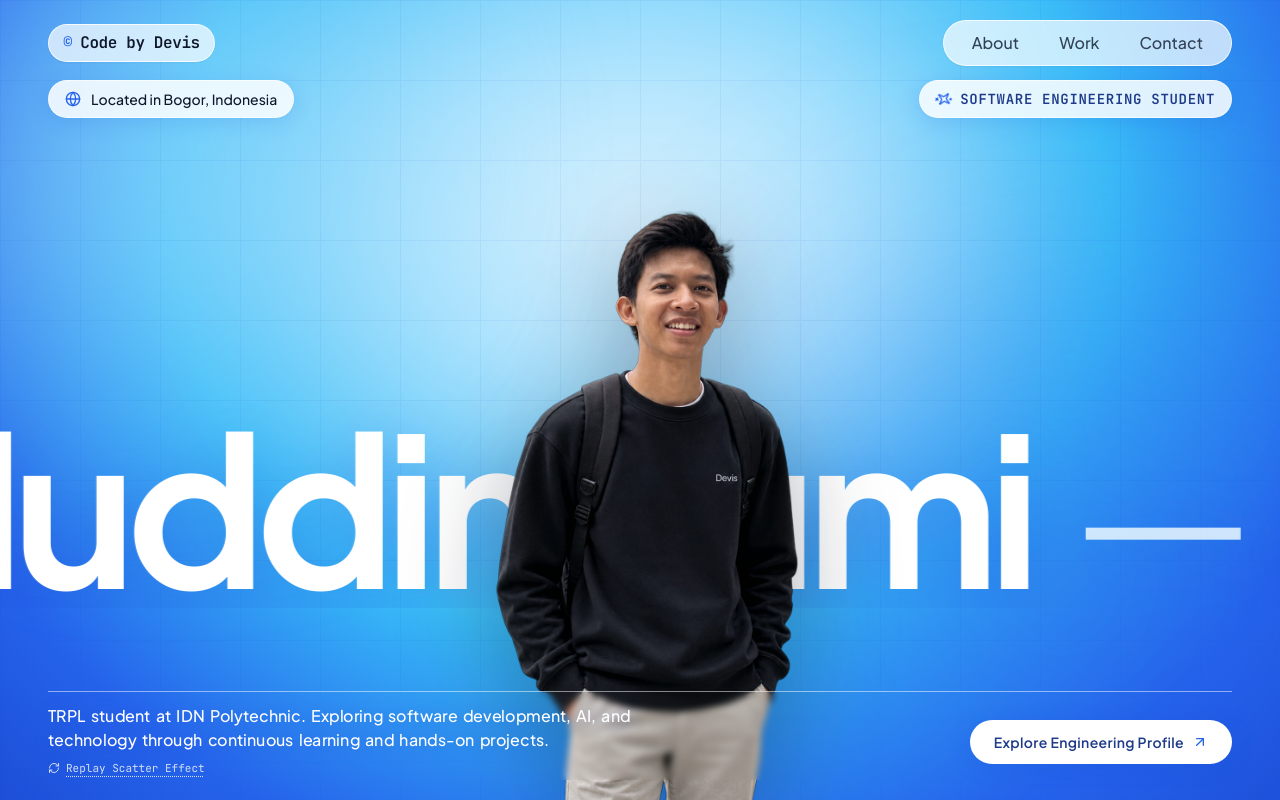
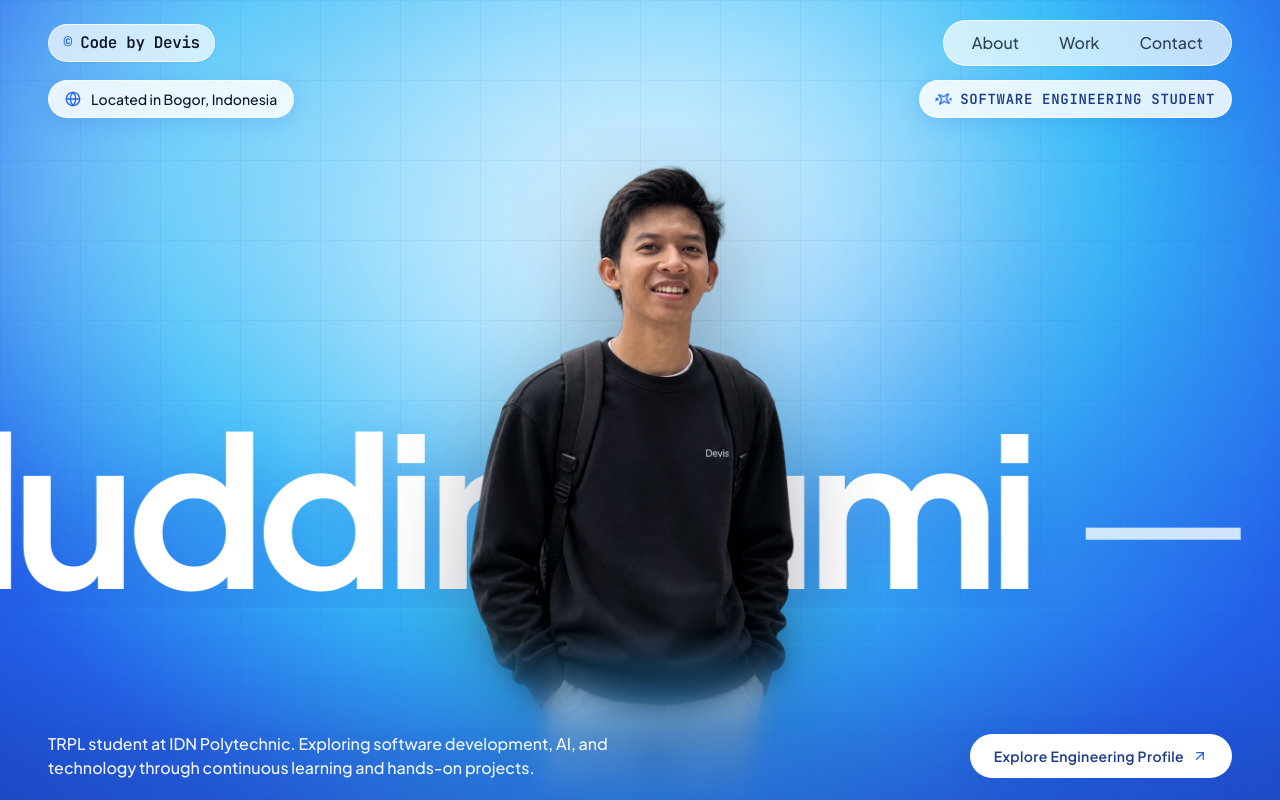
Before and after one commit to DevisRoomi/devis.me, a React (Vite) app: page / in a window 1280 px wide. Built offline with nearby package versions, Linux system fonts and the light colour scheme; a web font is replaced by a local one.

Commit message:
fix: center portrait alignment, seamless continuous bottom blur fade, and legible editorial bio

```diff
--- a/src/components/Preloader.tsx
+++ b/src/components/Preloader.tsx
@@ -21,10 +21,15 @@ export const Preloader: React.FC<PreloaderProps> = ({ onLoadingComplete }) => {
   const [index, setIndex] = useState(0);
   const containerRef = useRef<HTMLDivElement>(null);
   const pathRef = useRef<SVGPathElement>(null);
-  const [dimension, setDimension] = useState({ width: 0, height: 0 });
+  const [dimension, setDimension] = useState({
+    width: typeof window !== 'undefined' ? window.innerWidth : 1200,
+    height: typeof window !== 'undefined' ? window.innerHeight : 800,
+  });
 
   useEffect(() => {
-    setDimension({ width: window.innerWidth, height: window.innerHeight });
+    if (typeof window !== 'undefined') {
+      setDimension({ width: window.innerWidth, height: window.innerHeight });
+    }
 
     const handleResize = () => {
       setDimension({ width: window.innerWidth, height: window.innerHeight });
@@ -47,9 +52,10 @@ export const Preloader: React.FC<PreloaderProps> = ({ onLoadingComplete }) => {
 
   // Dennis Snellenberg signature curved slide-up reveal
   useEffect(() => {
-    if (index !== WORDS.length - 1 || dimension.width === 0) return;
+    if (index !== WORDS.length - 1) return;
 
-    const { width, height } = dimension;
+    const width = dimension.width || (typeof window !== 'undefined' ? window.innerWidth : 1200);
+    const height = dimension.height || (typeof window !== 'undefined' ? window.innerHeight : 800);
     const curveHeight = Math.min(220, height * 0.3);
 
     // Stretched downward curve during slide
@@ -57,12 +63,21 @@ export const Preloader: React.FC<PreloaderProps> = ({ onLoadingComplete }) => {
     // Flattened top path at finish
     const finalFlatPath = `M0 0 L${width} 0 L${width} 0 Q${width / 2} 0 0 0 Z`;
 
+    let completed = false;
+    const triggerComplete = () => {
+      if (!completed) {
+        completed = true;
+        onLoadingComplete();
+      }
+    };
+
     const tl = gsap.timeline({
-      delay: 0.15,
-      onComplete: () => {
-        onLoadingComplete();
-      },
+      delay: 0.1,
+      onComplete: triggerComplete,
     });
+
+    // Safety timeout in case GSAP ticker is throttled in background/headless tab
+    const safetyTimeout = setTimeout(triggerComplete, 1600);
 
     // 1. Text fades out smoothly
     tl.to('.preloader-text-wrap', {
@@ -102,6 +117,8 @@ export const Preloader: React.FC<PreloaderProps> = ({ onLoadingComplete }) => {
       },
       '-=0.35'
     );
+
+    return () => clearTimeout(safetyTimeout);
   }, [index, dimension, onLoadingComplete]);
 
   const { width, height } = dimension;
--- a/src/sections/01_HeroSection.tsx
+++ b/src/sections/01_HeroSection.tsx
@@ -1,18 +1,16 @@
-import React, { useEffect, useRef, useState } from 'react';
-import { Globe, ArrowUpRight, Sparkles, RefreshCw } from 'lucide-react';
+import React, { useRef } from 'react';
+import { Globe, ArrowUpRight, Sparkles } from 'lucide-react';
 import gsap from 'gsap';
 
 interface HeroSectionProps {
   isLoading?: boolean;
 }
 
-export const HeroSection: React.FC<HeroSectionProps> = ({ isLoading = false }) => {
+export const HeroSection: React.FC<HeroSectionProps> = () => {
   const heroRef = useRef<HTMLElement>(null);
   const portraitRef = useRef<HTMLDivElement>(null);
-  const bioContainerRef = useRef<HTMLDivElement>(null);
-  const [scatterKey, setScatterKey] = useState(0);
 
-  // Bio text for GSAP Scatter-to-Assemble animation
+  // Bio text for editorial display
   const bioText =
     'TRPL student at IDN Polytechnic. Exploring software development, AI, and technology through continuous learning and hands-on projects.';
 
@@ -44,47 +42,6 @@ export const HeroSection: React.FC<HeroSectionProps> = ({ isLoading = false }) =
       ease: 'power3.out',
     });
   };
-
-  // GSAP Scatter-to-Assemble Text Animation for Bio
-  useEffect(() => {
-    if (isLoading) return;
-    if (!bioContainerRef.current) return;
-
-    const chars = bioContainerRef.current.querySelectorAll('.scatter-char');
-    if (chars.length === 0) return;
-
-    // Assemble animation using fromTo to guarantee final rendered state
-    const ctx = gsap.context(() => {
-      gsap.fromTo(
-        chars,
-        {
-          x: () => gsap.utils.random(-80, 80),
-          y: () => gsap.utils.random(-40, 40),
-          rotation: () => gsap.utils.random(-25, 25),
-          scale: () => gsap.utils.random(0.6, 1.4),
-          opacity: 0,
-          filter: 'blur(6px)',
-        },
-        {
-          x: 0,
-          y: 0,
-          rotation: 0,
-          scale: 1,
-          opacity: 1,
-          filter: 'blur(0px)',
-          duration: 1.1,
-          stagger: {
-            amount: 0.65,
-            from: 'random',
-          },
-          ease: 'power3.out',
-          delay: 0.2,
-        }
-      );
-    }, bioContainerRef);
-
-    return () => ctx.revert();
-  }, [scatterKey, isLoading]);
 
   return (
     <section
@@ -156,11 +113,17 @@ export const HeroSection: React.FC<HeroSectionProps> = ({ isLoading = false }) =
 
       {/*
         2. Commanding Prominent Polished Cutout Portrait
-        Anchored at bottom-0, scaled up to 76vh matching user doodle, with z-20 depth over marquee.
+        Centered via flexbox wrapper with subtle optical offset (-translate-x-3.5) to align head/torso axis dead-center.
+        Upper body and torso remain 100% solid opaque (black 75%), fading down to 100% transparent right at bottom frame.
       */}
+      <div className="absolute bottom-0 inset-x-0 flex justify-center pointer-events-none z-20">
         <div
           ref={portraitRef}
-        className="absolute bottom-0 left-1/2 -translate-x-1/2 h-[68vh] sm:h-[72vh] md:h-[76vh] lg:h-[78vh] max-h-[820px] flex items-end justify-center pointer-events-none transition-transform will-change-transform z-20"
+          className="relative -translate-x-3 sm:-translate-x-4 h-[72vh] sm:h-[76vh] md:h-[80vh] lg:h-[84vh] max-h-[880px] flex items-end justify-center pointer-events-none transition-transform will-change-transform"
+          style={{
+            maskImage: 'linear-gradient(to bottom, black 75%, transparent 100%)',
+            WebkitMaskImage: 'linear-gradient(to bottom, black 75%, transparent 100%)',
+          }}
         >
           <picture className="h-full w-auto max-w-full block">
             <source srcSet="/assets/devis_portrait_polished.webp" type="image/webp" />
@@ -172,47 +135,32 @@ export const HeroSection: React.FC<HeroSectionProps> = ({ isLoading = false }) =
             />
           </picture>
         </div>
+      </div>
+
+      {/* Seamless Bottom Blur Layer: blends smoothly from transparent down to full blur at bottom */}
+      <div
+        className="absolute bottom-0 inset-x-0 h-52 pointer-events-none z-30 backdrop-blur-md bg-gradient-to-t from-blue-900/25 to-transparent"
+        style={{
+          maskImage: 'linear-gradient(to bottom, transparent 0%, black 70%)',
+          WebkitMaskImage: 'linear-gradient(to bottom, transparent 0%, black 70%)',
+        }}
+      />
 
       {/* Flexible Spacer */}
       <div className="flex-1 pointer-events-none" />
 
       {/*
         Bottom Section:
-        - Left: Scatter-to-Assemble Text Animation for TRPL Student Bio
+        - Left: Clean Editorial TRPL Student Bio
         - Right: Explore Profile CTA Button
+        Clean floating layout without hard horizontal cutoff line.
       */}
-      <div className="w-full z-40 pt-3 border-t border-white/50 flex flex-col sm:flex-row items-start sm:items-center justify-between gap-3 backdrop-blur-[3px]">
-        {/* Scatter-to-Assemble Bio Text Container */}
-        <div className="relative max-w-2xl">
-          <div
-            ref={bioContainerRef}
-            key={scatterKey}
-            className="text-xs sm:text-sm md:text-base text-white font-medium leading-relaxed select-none drop-shadow-[0_2px_8px_rgba(29,78,216,0.4)]"
-          >
-            {bioText.split(' ').map((word, wIdx) => (
-              <span key={wIdx} className="inline-block whitespace-nowrap mr-[0.32em]">
-                {word.split('').map((char, cIdx) => (
-                  <span
-                    key={cIdx}
-                    className="scatter-char inline-block will-change-transform"
-                    style={{ display: 'inline-block' }}
-                  >
-                    {char}
-                  </span>
-                ))}
-              </span>
-            ))}
-          </div>
-
-          {/* Mini Interactive Re-scatter Trigger Button */}
-          <button
-            onClick={() => setScatterKey((prev) => prev + 1)}
-            title="Re-play Scatter Animation"
-            className="mt-2 inline-flex items-center gap-1.5 text-[11px] font-mono text-white/80 hover:text-white transition-colors duration-200 group"
-          >
-            <RefreshCw className="w-3 h-3 group-hover:rotate-180 transition-transform duration-500" />
-            <span className="underline decoration-dotted underline-offset-4">Replay Scatter Effect</span>
-          </button>
+      <div className="w-full z-40 pt-4 flex flex-col sm:flex-row items-start sm:items-center justify-between gap-4">
+        {/* Editorial Bio Text Container */}
+        <div className="relative max-w-xl">
+          <p className="text-xs sm:text-sm md:text-base text-white/95 font-medium leading-relaxed select-none drop-shadow-[0_2px_8px_rgba(29,78,216,0.4)]">
+            {bioText}
+          </p>
         </div>
 
         {/* CTA Button */}
```
Lines whose indentation alone changed are shown as unchanged.
